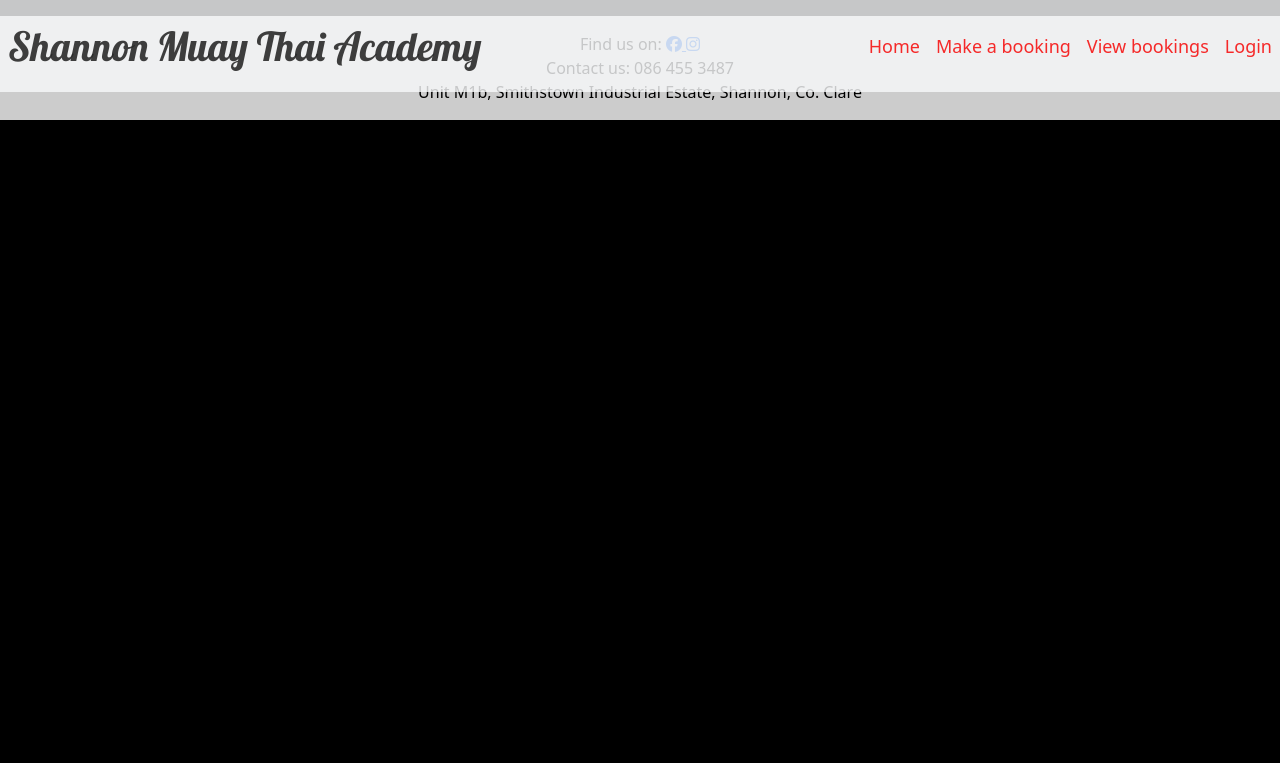
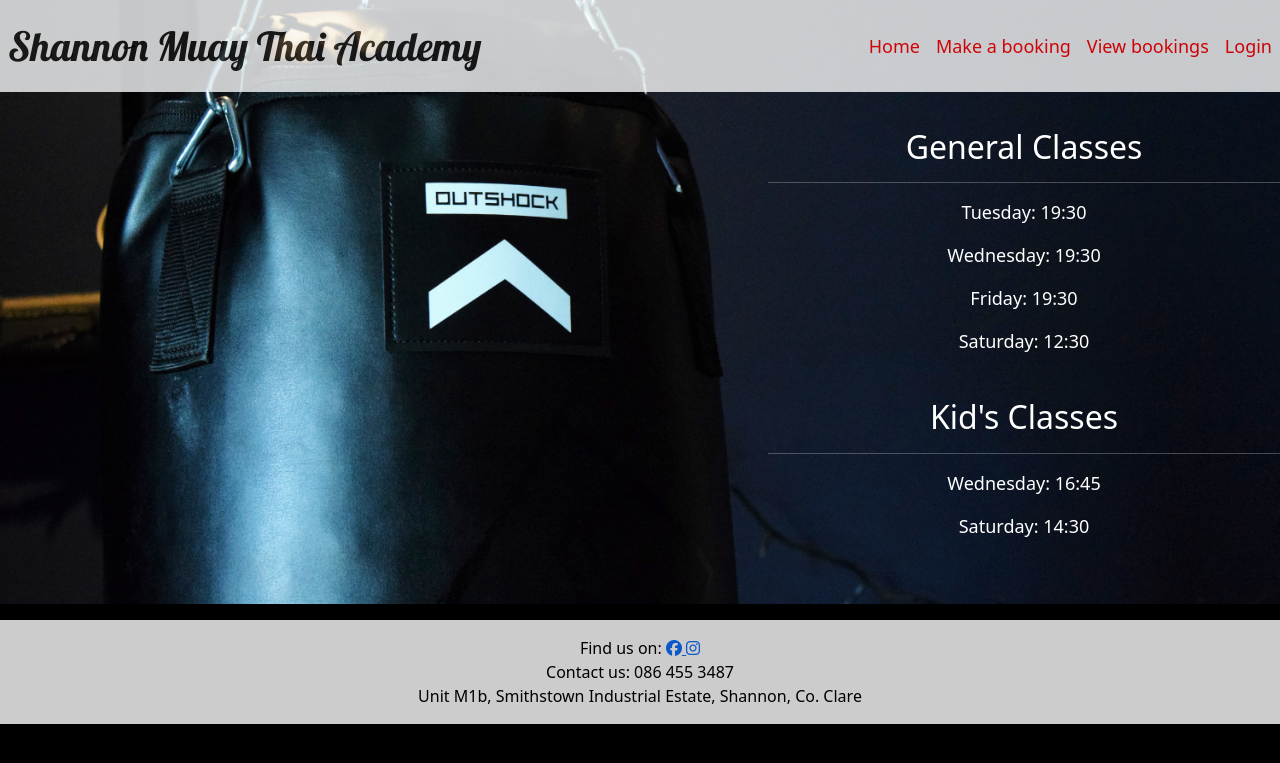
Before and after one commit to Gallie83/PP4-Django, a Django app: page / in a window 1280 px wide. Shown: the top 763 px of the page. Run offline with Django 3.2, Linux system fonts and the light colour scheme; some libraries are stand-ins or nearby versions.

Commit message:
Added hero image to home page with class time information

```diff
--- a/PP4-Django/static/css/style.css
+++ b/PP4-Django/static/css/style.css
@@ -23,6 +23,22 @@ body {
     font-size: large;
 }
 
+.hero-img {
+    background: url('/static/images/bag.jpg');
+    background-position: center;
+    background-repeat: no-repeat;
+    background-size: cover;
+}
+
+.times {
+    color: white;
+    padding-left: 60%;
+    margin-top: 8rem;
+    padding-bottom: 3rem;
+    font-size: large;
+}
+
+
 footer {
     clear: both;
     z-index: 1;
--- a/PP4-Django/templates/home.html
+++ b/PP4-Django/templates/home.html
@@ -1,8 +1,29 @@
 {% extends 'base.html' %}
 
 {% block content %}
+<!-- Hero Image that sits behind class info and navbar -->
+<div class="hero-img">
+    <!-- Navigation bar -->
+    {% include 'navbar.html' %}
 
-{% include 'navbar.html' %}
+    <!-- Class times information -->
+    <div class="times text-center">
+        <!-- <h2>Class Times:</h2>
+    <br> -->
+        <h2>General Classes</h2>
+        <hr>
+        <p>Tuesday: 19:30</p>
+        <p>Wednesday: 19:30</p>
+        <p>Friday: 19:30</p>
+        <p>Saturday: 12:30</p>
+        <br>
+
+        <h2>Kid's Classes</h2>
+        <hr>
+        <p>Wednesday: 16:45</p>
+        <p>Saturday: 14:30</p>
+    </div>
+</div>
 
 
 {% endblock %}
--- a/PP4-Django/templates/navbar.html
+++ b/PP4-Django/templates/navbar.html
@@ -1,4 +1,3 @@
-<!-- Navigation bar -->
 <div class="nav">
     <nav class="navbar navbar-expand-lg bg-light fixed-top mb-5">
         <a class="navbar-brand" id="logo-title" href="{% url 'home' %}">
```
Also changed, not shown: PP4-Django/static/images/bag.jpg (added), PP4-Django/static/images/logo.jpg (added).
